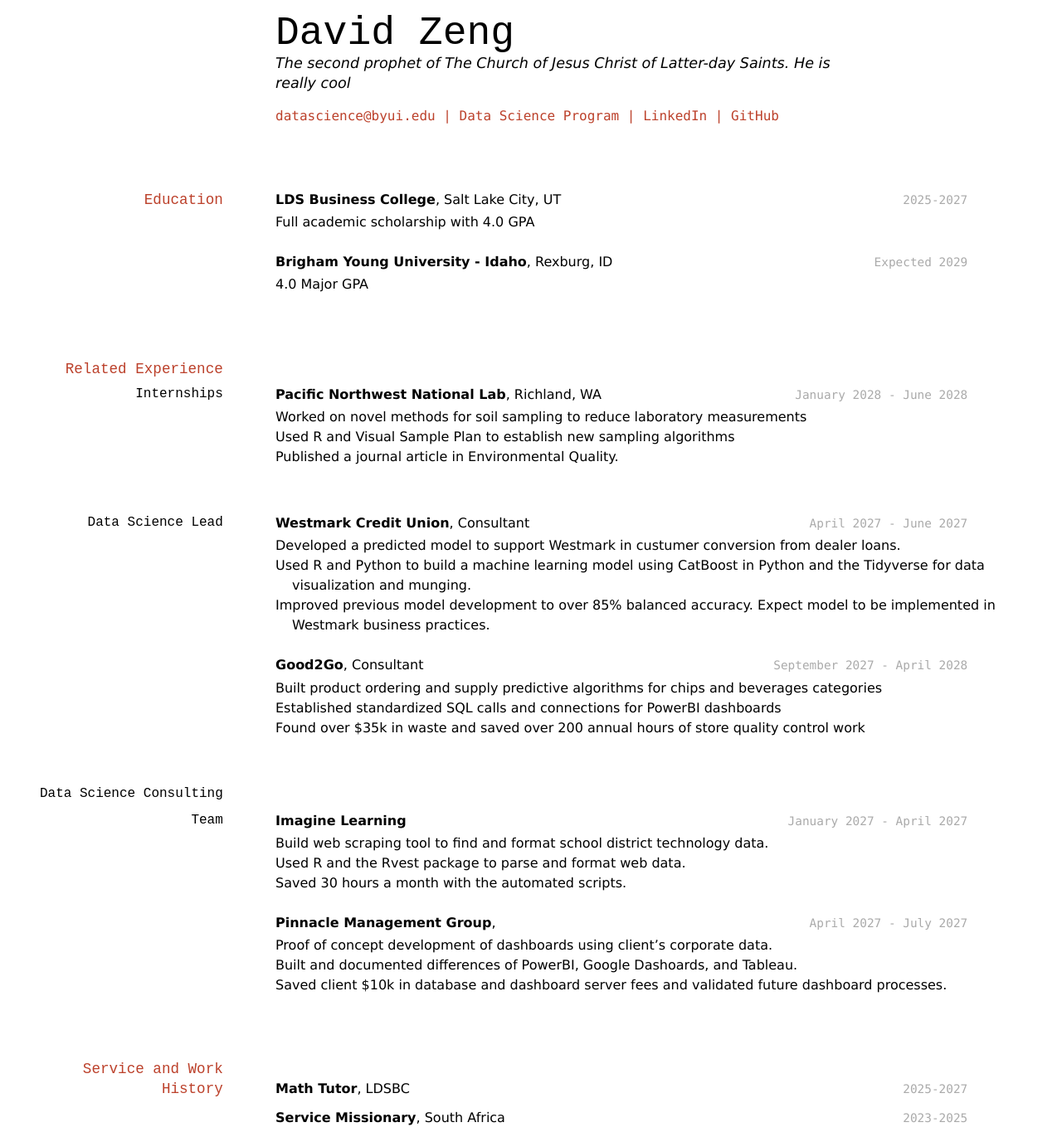
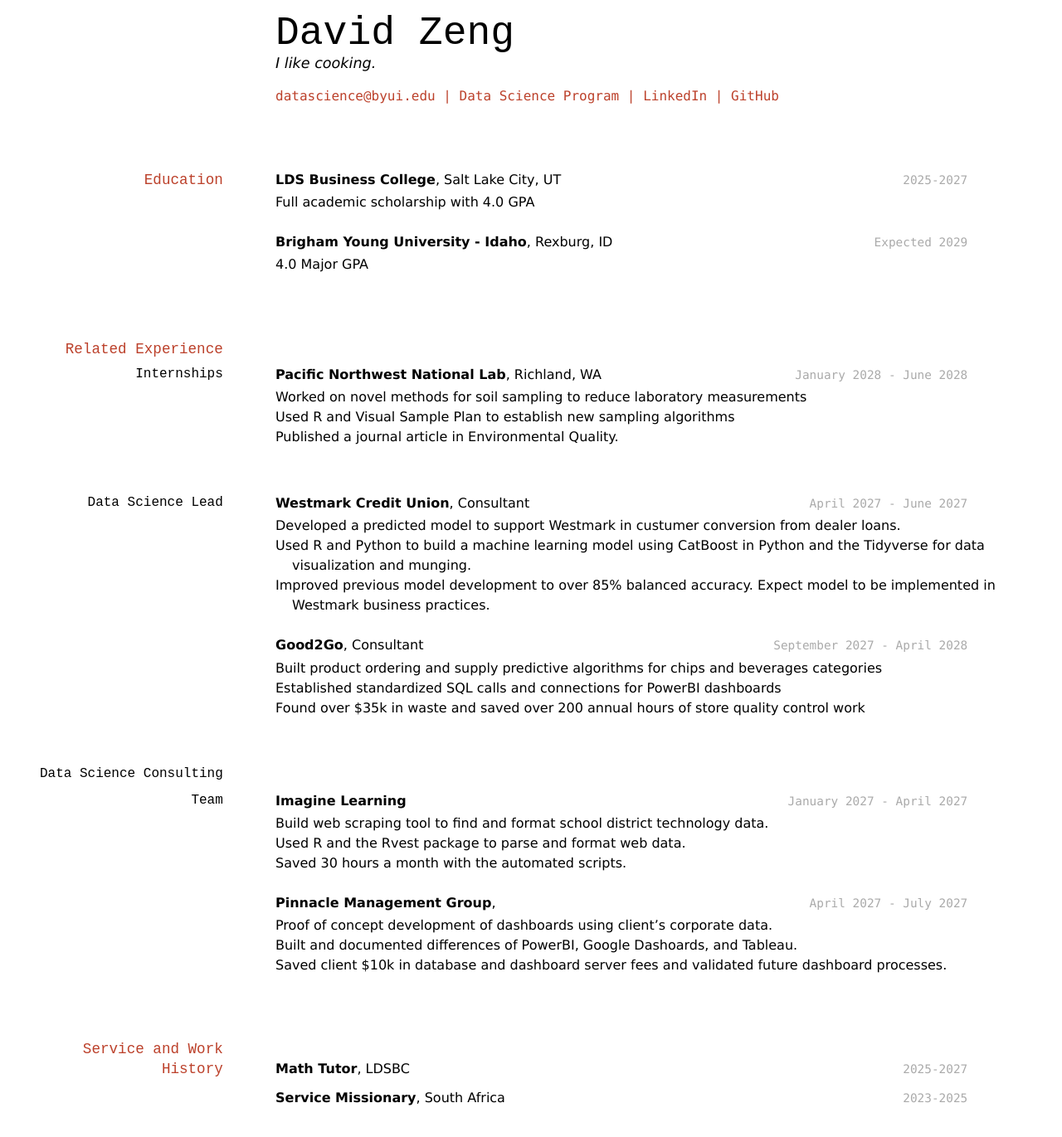
Before and after one commit to byuids-resumes/Zeng-resume, a Jekyll site: the page built from docs/index.md, in a window 1280 px wide. Shown: the whole page at 83% size. Built offline with Jekyll 4.4.1, drawn with Linux system fonts in a browser that asks for light colours; after the commit the page ends 1347 px from its top, so only the background shows below that.

Commit message:
changed the description on my resume

```diff
--- a/docs/index.md
+++ b/docs/index.md
@@ -3,7 +3,7 @@ layout: cv
 title: Brigham Young's Resume
 ---
 # David Zeng
-The second prophet of The Church of Jesus Christ of Latter-day Saints. He is really cool
+I like cooking.
 
 <div id="webaddress">
 <a href="datascience@byui.edu">datascience@byui.edu</a>
```
